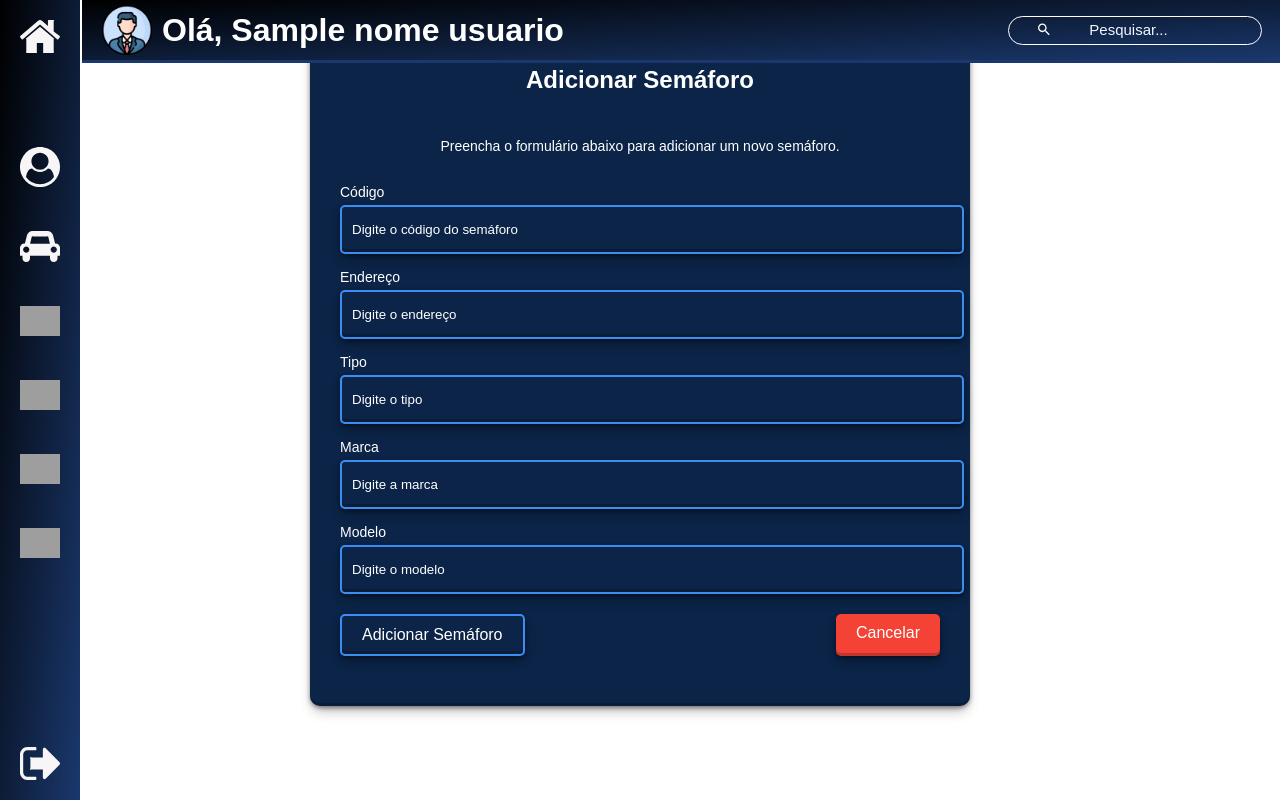
After one commit to Gutobiel/VrumVrum, a FastAPI app: template templates/semaforo/addSemaforo.html in a window 1280 px wide. The commit adds this page. Run offline with FastAPI, Linux system fonts and the light colour scheme; the template is opened without the code that fills it: most values are stand-ins (such as "Sample title", 1, 10 or a date in 2020); grey boxes are pictures that could not be loaded.

Commit message:
adicionar semaforo

```diff
--- a/main.py
+++ b/main.py
@@ -1,7 +1,29 @@
-from django.shortcuts import render
-from django.contrib.auth.decorators import login_required
+from fastapi import FastAPI, Request, Depends, Form, status
+from fastapi.templating import Jinja2Templates
+from sqlalchemy import func
+import uvicorn
+""" import models.models """
+""" from database.database import engine, sessionlocal """
+from sqlalchemy.orm import Session
+from fastapi.responses import RedirectResponse
+from fastapi.staticfiles import StaticFiles
 
-@login_required
-def minha_view(request):
-    nome_usuario = request.user.username
-    return render(request, 'meu_template.html', {'nome_usuario': nome_usuario})
+
+""" models.models.Base.metadata.create_all(bind=engine) """
+
+templates = Jinja2Templates(directory="templates")
+
+app = FastAPI(debug=True)
+
+app.mount("/static", StaticFiles(directory="static"), name="static")
+
+def get_db():
+    db = sessionlocal()
+    try:
+        yield db
+    finally:
+        db.close()
+
+@app.get("/", tags=["Tela Inicial"])
+async def inicio(request: Request):
+    return templates.TemplateResponse("home.html", {"request": request})
--- /dev/null
+++ b/templates/semaforo/addSemaforo.html
@@ -0,0 +1,47 @@
+{% extends 'base.html' %}
+
+{% block title %}Adicionar Semáforo{% endblock title %}
+
+{% block content %}
+<!DOCTYPE html>
+<html lang="pt-BR">
+<head>
+    <meta charset="UTF-8">
+    <meta name="viewport" content="width=device-width, initial-scale=1.0">
+    <link rel="stylesheet" href="styles2.css">
+    <title>Adicionar Semáforo</title>
+</head>
+<body>
+    <div id="Formulario-semaforo">
+        <h1>Adicionar Semáforo</h1>
+        <p>Preencha o formulário abaixo para adicionar um novo semáforo.</p>
+        <form action="/semaforo/add" method="post">
+            <div class="form-group">
+                <label for="codigo">Código</label>
+                <input type="text" id="codigo" name="codigo" placeholder="Digite o código do semáforo" required>
+            </div>
+            <div class="form-group">
+                <label for="endereco">Endereço</label>
+                <input type="text" id="endereco" name="endereco" placeholder="Digite o endereço" required>
+            </div>
+            <div class="form-group">
+                <label for="tipo">Tipo</label>
+                <input type="text" id="tipo" name="tipo" placeholder="Digite o tipo" required>
+            </div>
+            <div class="form-group">
+                <label for="marca">Marca</label>
+                <input type="text" id="marca" name="marca" placeholder="Digite a marca" required>
+            </div>
+            <div class="form-group">
+                <label for="modelo">Modelo</label>
+                <input type="text" id="modelo" name="modelo" placeholder="Digite o modelo" required>
+            </div>
+            <div class="button-container">
+                <button type="submit">Adicionar Semáforo</button>
+                <button type="button" class="cancel-button" onclick="window.location.href='/semaforos'">Cancelar</button>
+            </div>
+        </form>
+    </div>
+</body>
+</html>
+{% endblock content %}
--- a/templates/semaforo/styles.css
+++ b/templates/semaforo/styles.css
@@ -1,5 +1,6 @@
 body {
-    font-family: Arial, sans-serif;
+    font-family: "Poppins", sans-serif;
+    ;
     background-color: #e0e0e0;
     margin: 0;
     padding: 20px;
--- /dev/null
+++ b/templates/semaforo/styles2.css
@@ -0,0 +1,106 @@
+/* Estilos para o formulário de adição de semáforo */
+#Formulario-semaforo {
+    font-family: "Poppins", sans-serif;
+    display: flex;
+    flex-direction: column;
+    gap: 10px;
+    padding: 50px 30px;
+    background: #0b2447;
+    border-radius: 10px;
+    box-shadow: rgba(0, 0, 0, 0.4) 0px 2px 4px,
+                rgba(0, 0, 0, 0.3) 0px 7px 13px -3px,
+                rgba(0, 0, 0, 0.2) 0px -3px 0px inset;
+    max-width: 600px;
+    margin: auto;
+}
+
+#Formulario-semaforo h1 {
+    font-size: 24px;
+    color: #fff;
+    margin-bottom: 20px;
+    text-align: center;
+}
+
+#Formulario-semaforo p {
+    font-size: 14px;
+    color: #fff;
+    margin-bottom: 20px;
+    text-align: center;
+}
+
+.form-group {
+    margin-bottom: 15px;
+}
+
+.form-group label {
+    display: block;
+    font-size: 14px;
+    color: #fff;
+    margin-bottom: 5px;
+}
+
+.form-group input {
+    width: 100%;
+    padding: 15px 10px;
+    border-radius: 5px;
+    background-color: transparent;
+    color: #fff;
+    border: 2px solid #3b8df2;
+    box-shadow: rgba(0, 0, 0, 0.4) 0px 2px 4px,
+                rgba(0, 0, 0, 0.3) 0px 7px 13px -3px,
+                rgba(0, 0, 0, 0.2) 0px -3px 0px inset;
+    transition: border-color 0.3s ease-in-out,
+                background-color 0.3s ease-in-out,
+                box-shadow 0.3s ease-in-out;
+}
+
+.form-group input::placeholder {
+    color: #fff;
+}
+
+.form-group input:hover,
+.form-group input:focus {
+    border-color: #3b8df2;
+    background-color: transparent;
+    box-shadow: 0px 2px 4px rgba(0, 0, 0, 0.3);
+    outline: none;
+}
+
+.button-container {
+    display: flex;
+    justify-content: space-between; /* Centraliza horizontalmente */
+    margin-top: 20px; /* Espaçamento superior opcional */
+}
+
+button {
+    display: flex;
+    justify-content: center;
+    padding: 10px 20px;
+    border-radius: 5px;
+    border: 2px solid #3b8df2;
+    background-color: transparent;
+    color: #fff;
+    font-size: 16px;
+    cursor: pointer;
+    box-shadow: rgba(0, 0, 0, 0.4) 0px 2px 4px,
+                rgba(0, 0, 0, 0.3) 0px 7px 13px -3px,
+                rgba(0, 0, 0, 0.2) 0px -3px 0px inset;
+    transition: all 0.3s ease-in-out;
+}
+
+button:hover {
+    background-color: #0077be;
+    font-size: 17px;
+    box-shadow: rgba(0, 0, 0, 0.4) 0px 2px 4px,
+                rgba(0, 0, 0, 0.3) 0px 7px 13px -3px,
+                rgba(0, 0, 0, 0.2) 0px -3px 0px inset;
+}
+
+.button-container .cancel-button {
+    background-color: #f44336;
+    border: none;
+}
+
+.button-container .cancel-button:hover {
+    background-color: #d32f2f;
+}
--- a/templates/style.css
+++ b/templates/style.css
@@ -6,7 +6,7 @@
 }
 body {
     margin: 0;
-    font-family: Arial, sans-serif;
+    font-family: "Poppins", sans-serif;
 }
 
 /* Estilo para a imagem no cabeçalho */
```
Also changed, not shown: templates/semaforo/index.html (+6 -6 lines), static/css/padrao.css (added), vrumVrum.sqlite3 (added).
